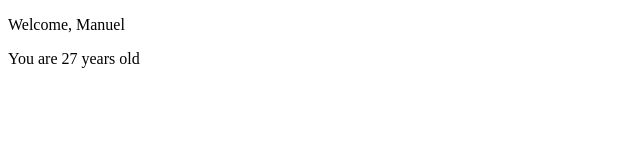
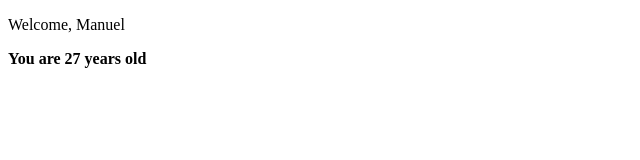
Before and after one commit to LuisTM98/EJERCICIOS-DEVELHOPE, a React (Vite) app in the folder React/: page / in a window 1280 px wide. Shown: the top 160 px of the page, without its empty margins (0-640 px from the left). Built offline with nearby package versions, Linux system fonts and the light colour scheme.

Commit message:
puesta tag strong en ejercicio 2

```diff
--- a/React/src/Welcome.jsx
+++ b/React/src/Welcome.jsx
@@ -2,7 +2,7 @@ export function Welcome({name, age}){
     return (
         <div>
             <p>Welcome, {name} </p>
-            <p>You are {age} years old</p>
+            <strong>You are {age} years old</strong>
         </div>
     )
 }
```
